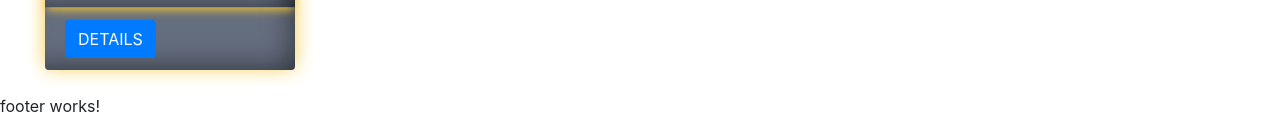
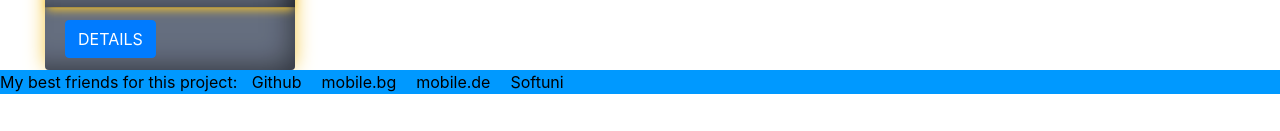
Before and after one commit to gogost6/Angular, an Angular app in the folder jdm/: page /home in a window 1280 px wide. Shown: the part 690-821 px from the top of the page. After the commit the page ends 800 px from the top, so only its background shows below. Built offline with nearby package versions, Linux system fonts and the light colour scheme.

Commit message:
adeed footer

```diff
--- a/jdm/src/app/core/footer/footer.component.html
+++ b/jdm/src/app/core/footer/footer.component.html
@@ -1 +1,6 @@
-<p>footer works!</p>
+<p>My best friends for this project:
+    <a href="https://github.com/" target="_blank" rel="noopener noreferrer">Github</a>
+    <a href="https://www.mobile.bg" target="_blank" rel="noopener noreferrer">mobile.bg</a>
+    <a href="https://www.mobile.de" target="_blank" rel="noopener noreferrer">mobile.de</a>
+    <a href="https://softuni.bg/" target="_blank" rel="noopener noreferrer">Softuni</a>
+</p>
--- a/jdm/src/app/core/footer/footer.component.sass
+++ b/jdm/src/app/core/footer/footer.component.sass
@@ -0,0 +1,15 @@
+p
+    position: fixed
+    left: 0
+    bottom: 0
+    width: 100%
+    background-color: #09F
+    color: black
+
+a
+    margin: 10px
+    text-decoration: none
+    color: black
+
+a:hover
+    color: red
```
